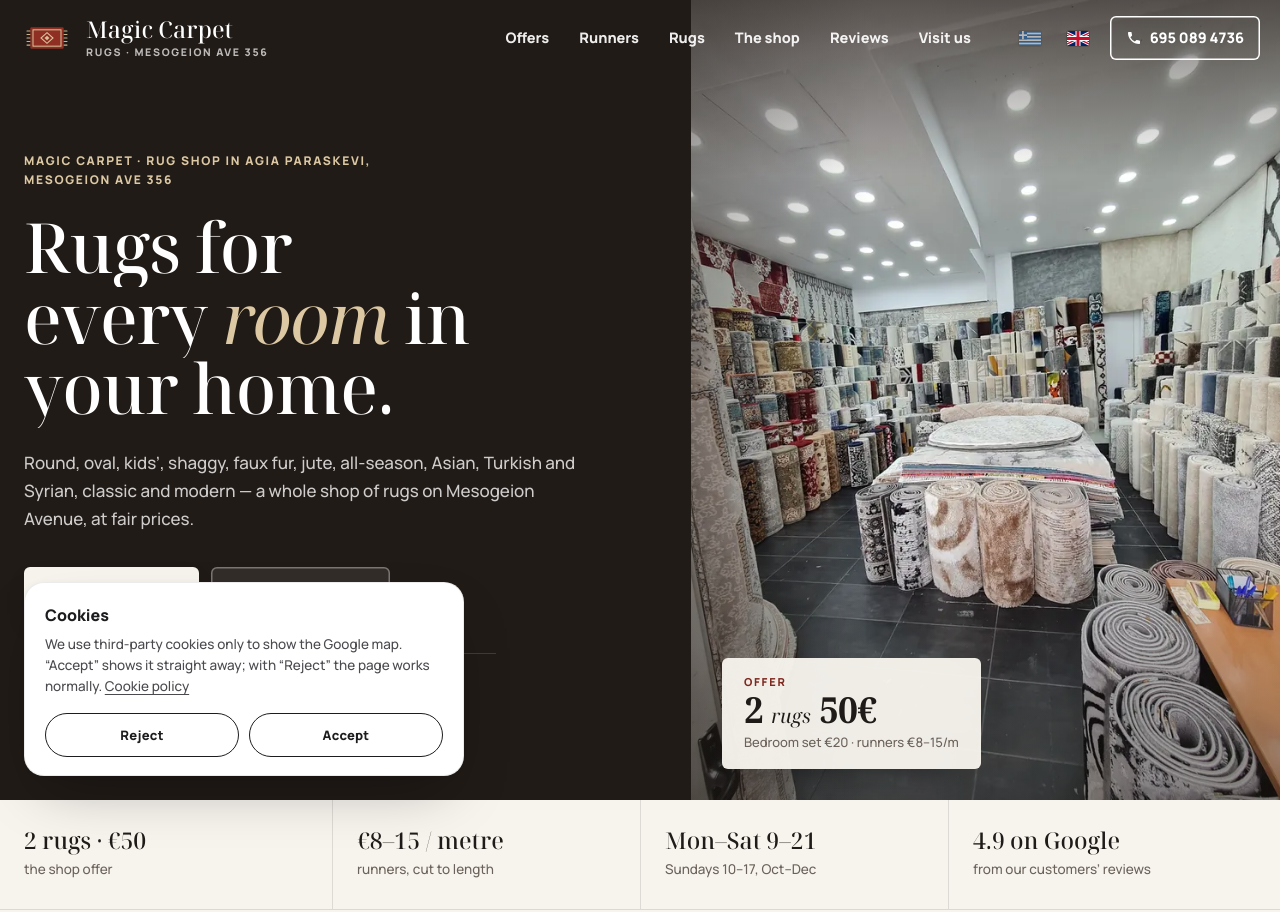
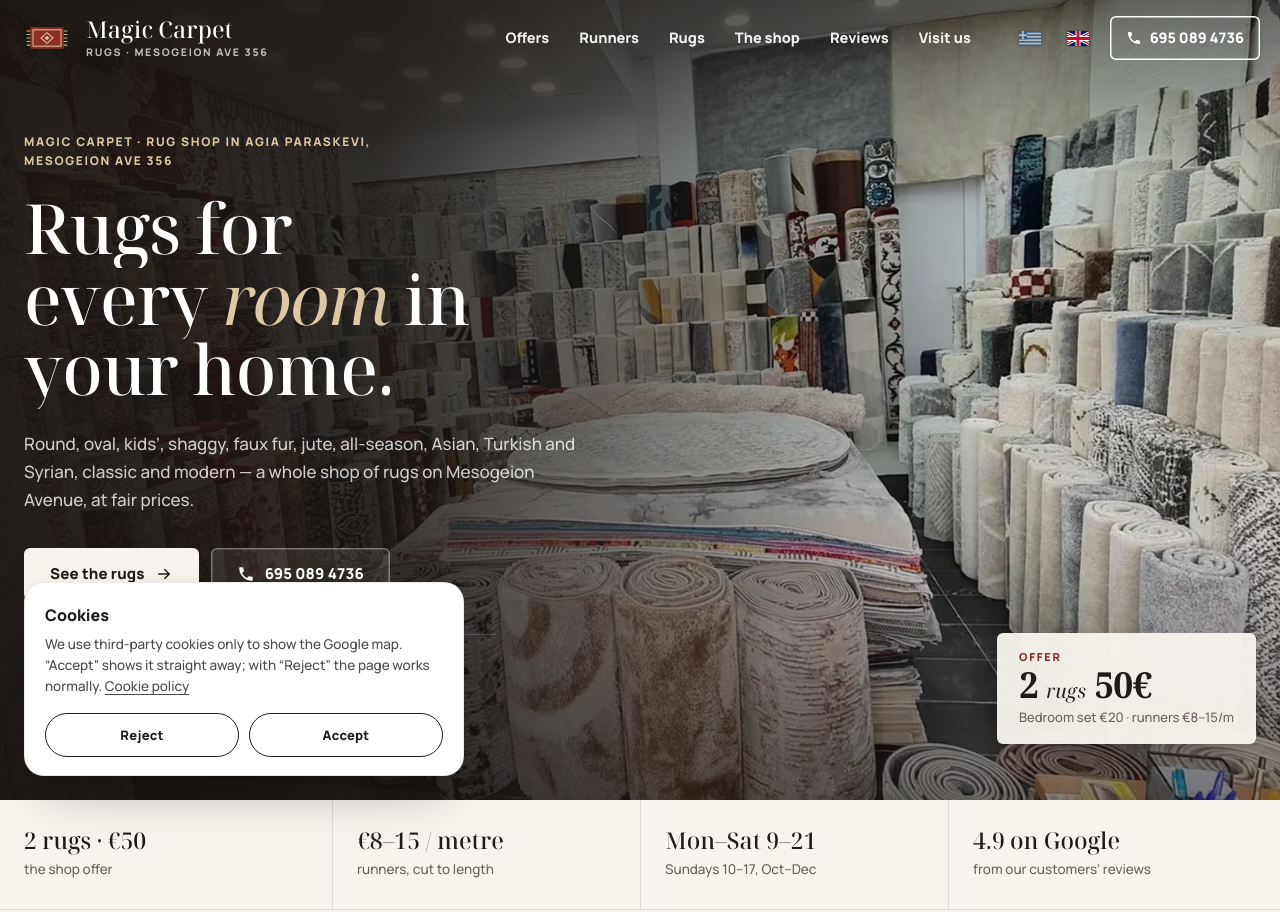
Before and after one commit to agelmet/MAGIKOXALI, a plain HTML site: page en.html in a window 1280 px wide. Shown: the top 912 px of the page. Drawn offline with Linux system fonts and the light colour scheme.

Commit message:
Desktop hero: full-screen shop photo (sharpened 2×), text on a soft shade, offer card bottom-right
Co-Authored-By: Claude Opus 5.5 <noreply@anthropic.com>
Claude-Session: https://claude.ai/code/session_01TAdDcr8Pg4A5A3cbLM8nQD

```diff
--- a/en.html
+++ b/en.html
@@ -159,6 +159,21 @@ h2 em,.display em{font-style:italic;font-weight:400}
 .w>span{display:inline-block;transform:translateY(105%);transition:transform .9s var(--ease)}
 .hero.on .w>span{transform:none}
 @media (max-width:900px){.hero{min-height:0}.hero-in{grid-template-columns:minmax(0,1fr)}.hero-v{order:-1;min-height:0;aspect-ratio:4/3.4;margin-top:var(--hd)}.hero-v::after{background:linear-gradient(0deg,rgba(33,27,23,.5),transparent 45%)}.hero-t{padding:36px 20px 56px}.display{font-size:clamp(38px,10.5vw,58px)}.hero-off{max-width:none;right:auto;left:14px;bottom:14px;padding:11px 14px;gap:3px;flex-direction:row;align-items:baseline;flex-wrap:wrap;column-gap:10px}.ho-v{font-size:24px}.ho-v span{font-size:15px}.ho-s{display:none}.ho-k{font-size:10px}}
+
+/* desktop: full-screen photo hero (15 Nov 2026) */
+.hero-v picture{display:block;position:absolute;inset:0}
+@media (min-width:901px){
+ .hero{align-items:stretch}
+ .hero-in{grid-template-columns:minmax(0,1fr);position:relative}
+ .hero-v{position:absolute;inset:0;z-index:-1;min-height:0}
+ .hero-v img{object-position:58% 50%}
+ .hero-v::after{background:linear-gradient(90deg,rgba(26,21,18,.94) 0%,rgba(26,21,18,.86) 30%,rgba(26,21,18,.45) 55%,rgba(26,21,18,.08) 78%),linear-gradient(180deg,rgba(26,21,18,.55),transparent 22%),linear-gradient(0deg,rgba(26,21,18,.5),transparent 32%)}
+ .hero-t{max-width:none;padding-bottom:110px}
+ .hero-off{left:auto;right:max(24px,calc((100vw - 1340px)/2 + 24px));bottom:56px}
+ .js .hero .hero-v img{transform:scale(1.08);transition:transform 2.6s var(--ease)}
+}
+@media (min-width:901px) and (prefers-reduced-motion:no-preference){.hero.on .hero-v img{animation:kb 30s ease-in-out 2.6s infinite alternate}@keyframes kb{to{transform:scale(1.05) translateX(-1.2%)}}}
+@media (min-width:901px) and (max-height:780px){.hero-t{padding-top:calc(var(--hd) + 26px);padding-bottom:84px}.display{font-size:clamp(40px,4.4vw,64px);margin-top:16px}.lead{margin-top:18px}.ctas{margin-top:24px}.hero-g{margin-top:22px;padding-top:16px}.hero-off{bottom:28px;padding:14px 18px}.ho-s{display:none}}
 /* at a glance */
 .facts{background:var(--wool);border-bottom:1px solid var(--line)}
 .fx-g{display:grid;grid-template-columns:repeat(4,minmax(0,1fr))}
@@ -486,7 +501,8 @@ input[type=range]::-moz-range-thumb{width:24px;height:24px;border-radius:50%;bac
    <p class="hero-g"><a href="#kritikes"><b>4,9</b> <span class="st" aria-hidden="true">★★★★★</span> <span data-en="on Google">on Google</span></a><span class="dot"></span><span id="openNow" class="open-now" data-en="Mon–Sat 9:00–21:00">Mon–Sat 9:00–21:00</span></p>
   </div>
   <figure class="hero-v">
-   <img src="assets/img/shop/magiko-xali-esoteriko-katastimatos-xalion-1200.webp" srcset="assets/img/shop/magiko-xali-esoteriko-katastimatos-xalion-700.webp 700w, assets/img/shop/magiko-xali-esoteriko-katastimatos-xalion-1200.webp 1200w" sizes="(max-width:900px) 100vw, 46vw" width="1600" height="2133" fetchpriority="high" decoding="async" alt="Inside the Magic Carpet shop on Mesogeion Ave 356, with rolls and stacks of rugs" data-en-alt="Inside the Magic Carpet shop on Mesogeion Ave 356, with rolls and stacks of rugs">
+   <picture><source media="(min-width:901px)" srcset="assets/img/shop/magiko-xali-katastima-xalion-agia-paraskevi-hero-1600.webp 1600w, assets/img/shop/magiko-xali-katastima-xalion-agia-paraskevi-hero-2400.webp 2400w" sizes="100vw" width="2400" height="1440">
+   <img src="assets/img/shop/magiko-xali-esoteriko-katastimatos-xalion-1200.webp" srcset="assets/img/shop/magiko-xali-esoteriko-katastimatos-xalion-700.webp 700w, assets/img/shop/magiko-xali-esoteriko-katastimatos-xalion-1200.webp 1200w" sizes="100vw" width="1600" height="2133" fetchpriority="high" decoding="async" alt="Inside the Magic Carpet shop on Mesogeion Ave 356, with rolls and stacks of rugs" data-en-alt="Inside the Magic Carpet shop on Mesogeion Ave 356, with rolls and stacks of rugs"></picture>
    <a class="hero-off" href="#prosfores"><span class="ho-k" data-en="Offer">Offer</span><span class="ho-v"><b>2</b> <span data-en="rugs">rugs</span> <b>50€</b></span><span class="ho-s" data-en="Bedroom set €20 · runners €8–15/m">Bedroom set €20 · runners €8–15/m</span></a>
   </figure>
  </div>
```
Also changed, not shown: index.html (+17 -1 lines), assets/img/shop/magiko-xali-katastima-xalion-agia-paraskevi-hero-1600.webp (added), assets/img/shop/magiko-xali-katastima-xalion-agia-paraskevi-hero-2400.webp (added).
